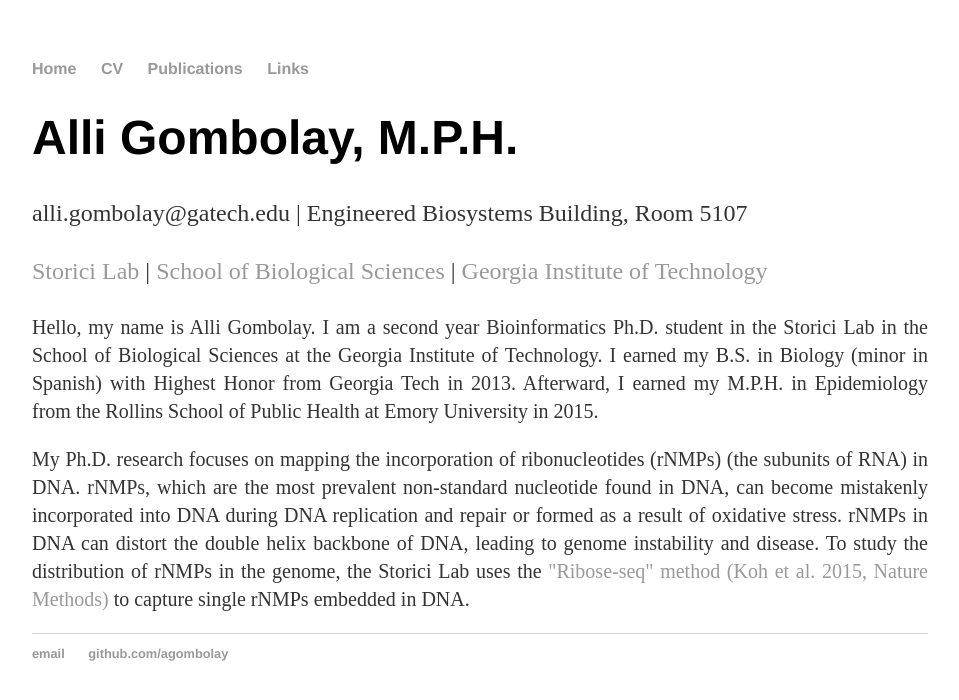
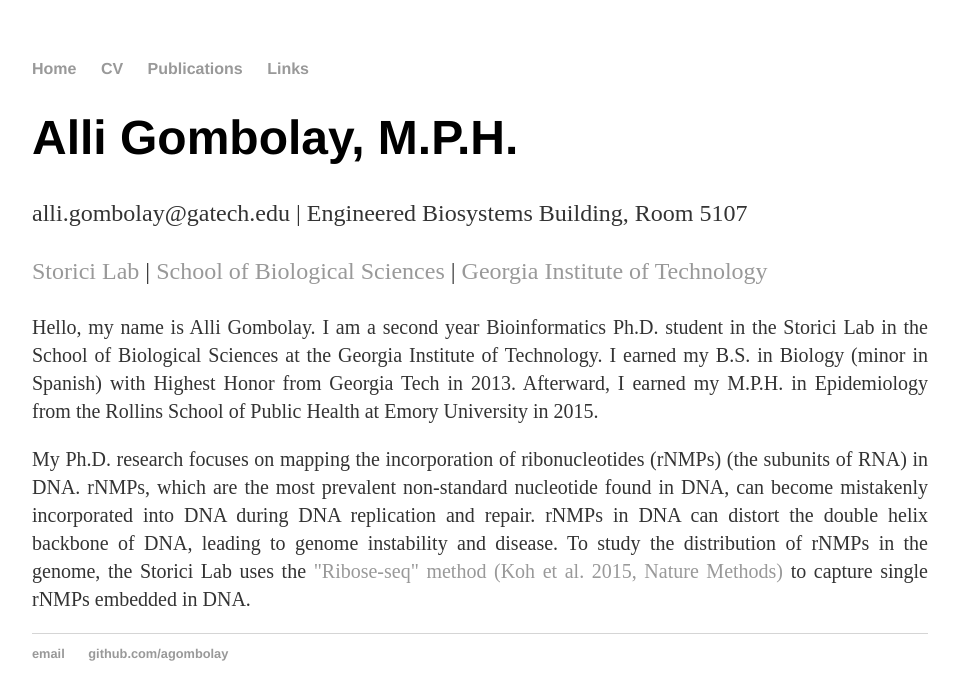
Before and after one commit to agombolay/agombolay.github.io, a Jekyll site: the page built from index.html, in a window 1280 px wide. Shown: the top 700 px of the page, without its empty margins (160-1119 px from the left). Built offline with Jekyll 4.4.1, drawn with Linux system fonts in a browser that asks for light colours.

Commit message:
Update index.html

```diff
--- a/index.html
+++ b/index.html
@@ -7,5 +7,5 @@
 	<p>alli.gombolay@gatech.edu | Engineered Biosystems Building, Room 5107</p>
 	<p><a href="http://www.storicilab.gatech.edu/">Storici Lab</a> | <a href="http://www.biology.gatech.edu/">School of Biological Sciences</a> | <a href="http://www.gatech.edu/">Georgia Institute of Technology</a></p>
 	<p style="font-size:20px"<p align="justify">Hello, my name is Alli Gombolay.  I am a second year Bioinformatics Ph.D. student in the Storici Lab in the School of Biological Sciences at the Georgia Institute of Technology.  I earned my B.S. in Biology (minor in Spanish) with Highest Honor from Georgia Tech in 2013.  Afterward, I earned my M.P.H. in Epidemiology from the Rollins School of Public Health at Emory University in 2015.</p>
-	<p style="font-size:20px"<p align="justify">My Ph.D. research focuses on mapping the incorporation of ribonucleotides (rNMPs) (the subunits of RNA) in DNA.  rNMPs, which are the most prevalent non-standard nucleotide found in DNA, can become mistakenly incorporated into DNA during DNA replication and repair or formed as a result of oxidative stress.  rNMPs in DNA can distort the double helix backbone of DNA, leading to genome instability and disease.  To study the distribution of rNMPs in the genome, the Storici Lab uses the <a href="http://www.ncbi.nlm.nih.gov/pubmed/25622106">"Ribose-seq" method (Koh et al. 2015, Nature Methods)</a> to capture single rNMPs embedded in DNA.</p>
+	<p style="font-size:20px"<p align="justify">My Ph.D. research focuses on mapping the incorporation of ribonucleotides (rNMPs) (the subunits of RNA) in DNA.  rNMPs, which are the most prevalent non-standard nucleotide found in DNA, can become mistakenly incorporated into DNA during DNA replication and repair.  rNMPs in DNA can distort the double helix backbone of DNA, leading to genome instability and disease.  To study the distribution of rNMPs in the genome, the Storici Lab uses the <a href="http://www.ncbi.nlm.nih.gov/pubmed/25622106">"Ribose-seq" method (Koh et al. 2015, Nature Methods)</a> to capture single rNMPs embedded in DNA.</p>
 </div><!-- /.blurb -->
```
